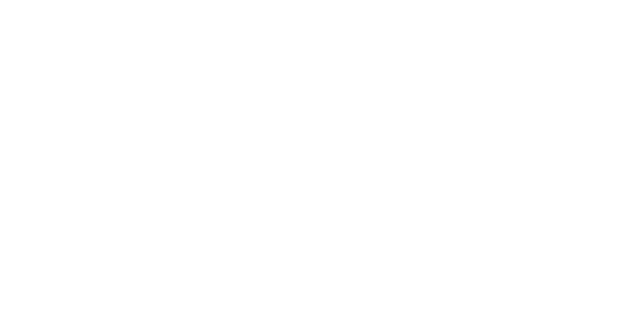
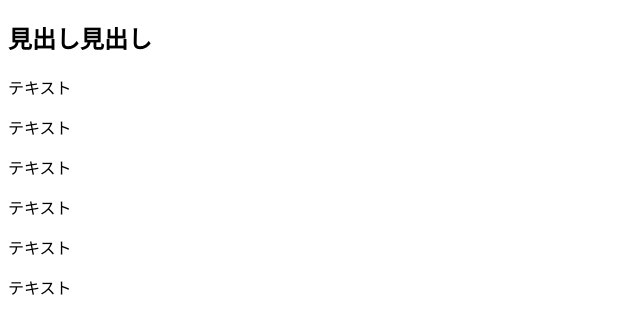
Before and after one commit to kn-150/git-practice, a plain HTML site: page index.html in a window 1280 px wide. Shown: the whole page, without its empty margins (0-640 px from the left). Drawn offline with Linux system fonts and the light colour scheme.

Commit message:
メイン部分の編集

```diff
--- a/index.html
+++ b/index.html
@@ -13,7 +13,13 @@
 
     </header>
     <main>
-
+      <h2>見出し見出し</h2>
+      <p>テキスト</p>
+      <p>テキスト</p>
+      <p>テキスト</p>
+      <p>テキスト</p>
+      <p>テキスト</p>
+      <p>テキスト</p>
     </main>
     <footer>
 
```
